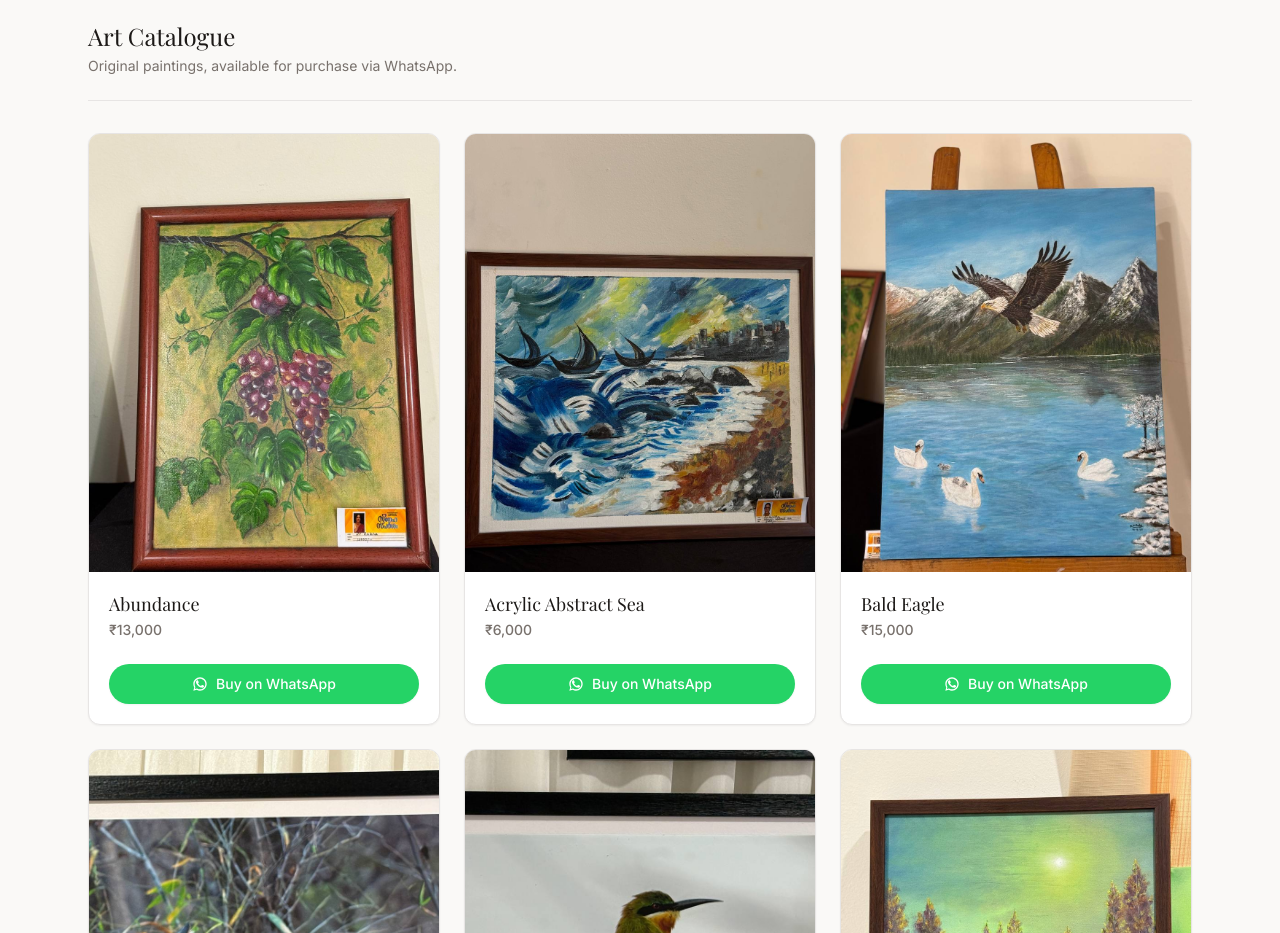
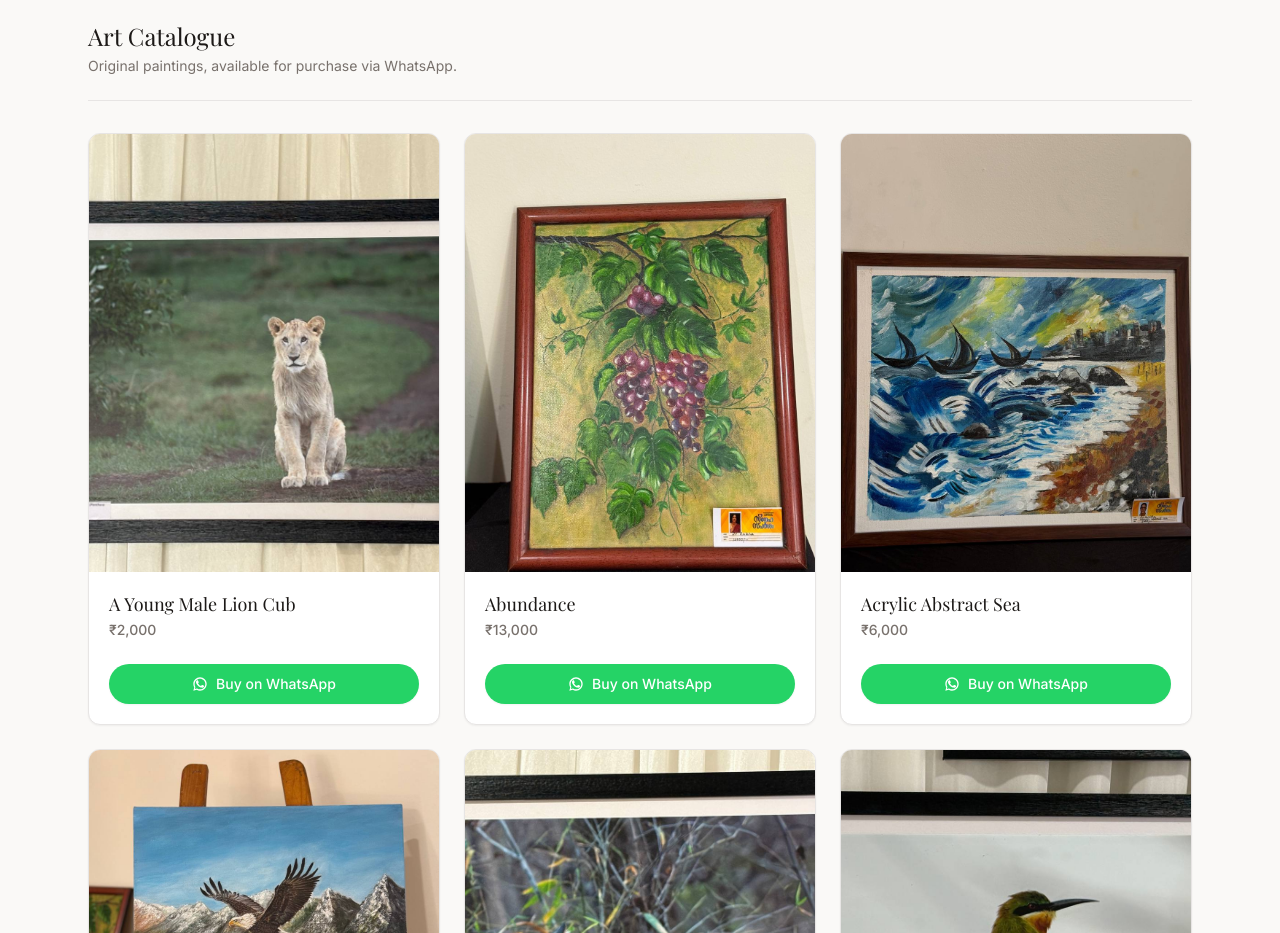
Before and after one commit to jasilmohmd/Art-catalogue, a Next.js app: page / in a window 1280 px wide. Shown: the part 820-1753 px from the top of the page. Built offline with nearby package versions, Linux system fonts and the light colour scheme; a web font is replaced by a local one.

Commit message:
feat: add A Young Male Lion Cub artwork

```diff
--- a/data/artworks.ts
+++ b/data/artworks.ts
@@ -9,6 +9,13 @@ export type Artwork = {
 };
 
 export const artworks: Artwork[] = [
+  {
+    id: "a-young-male-lion-cub",
+    name: "A Young Male Lion Cub",
+    price: 2000,
+    image: "/artworks/a_young_male_lion_cub-2000.jpg",
+    available: true,
+  },
   {
     id: "abundance",
     name: "Abundance",
```
Also changed, not shown: public/artworks/a_young_male_lion_cub-2000.jpg (added).
